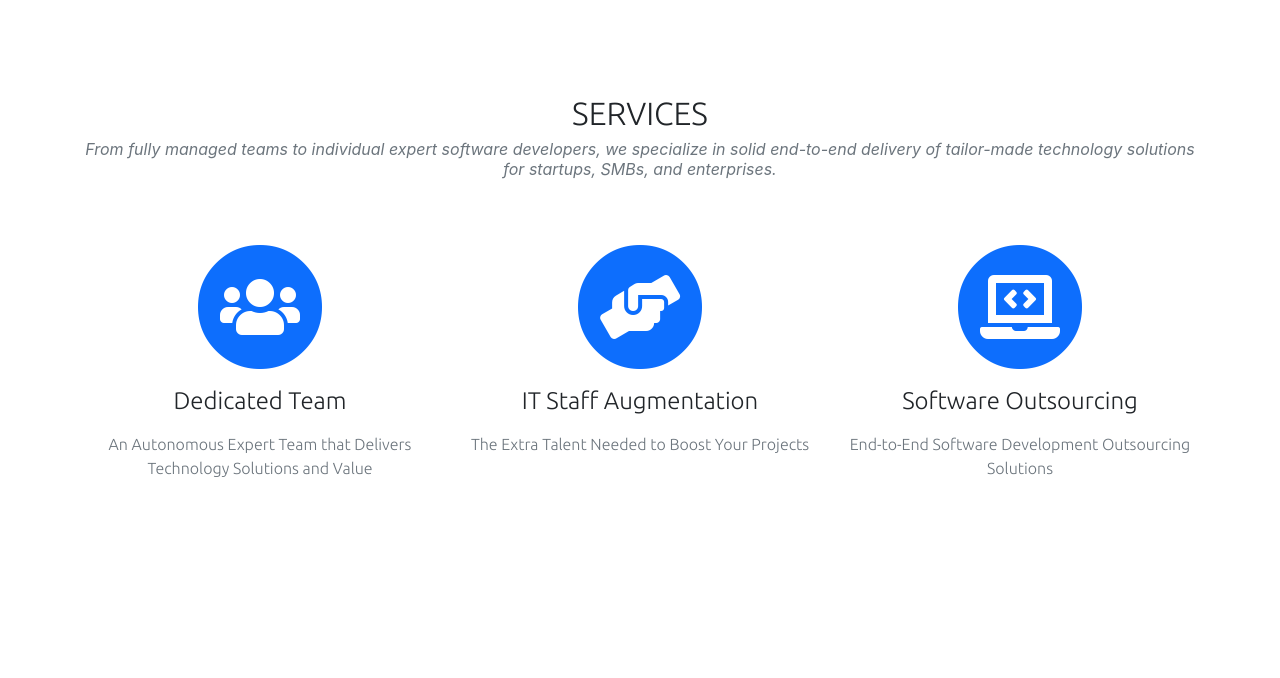
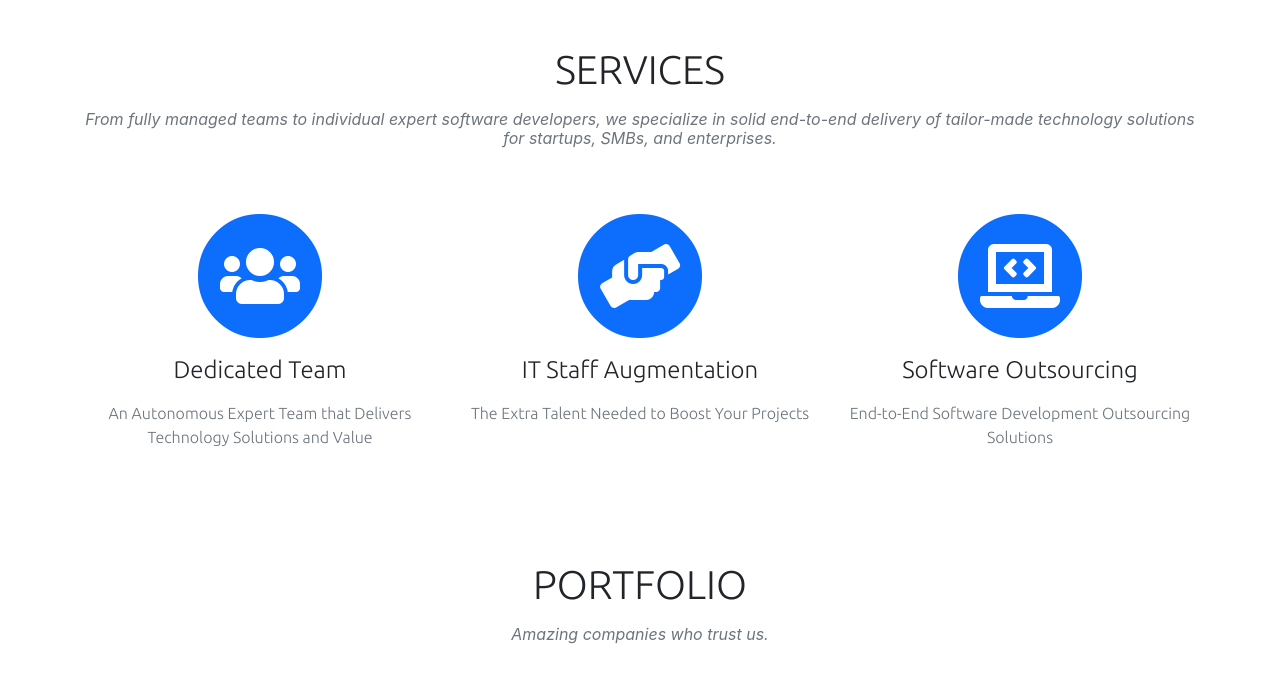
Before and after one commit to chendo098/Proyecto-Individual-AlvesRosendo, a plain HTML site: page index.html in a window 1280 px wide. Shown: the part 962-1640 px from the top of the page. Drawn offline with nearby package versions, Linux system fonts and the light colour scheme.

Commit message:
five commit

```diff
--- a/index.html
+++ b/index.html
@@ -107,7 +107,7 @@
   <section class="page-section" id="services">
     <div class="container">
       <div class="text-center">
-        <h2 class="section-headings text-uppercase">Services</h2>
+        <h2 class="section-heading text-uppercase">Services</h2>
         <h3 class="section-subheading text-muted">From fully managed teams to individual expert software developers, we
           specialize in solid end-to-end
           delivery of tailor-made technology solutions for startups, SMBs, and enterprises.</h3>
--- a/style.css
+++ b/style.css
@@ -100,7 +100,7 @@ a:hover {
 
 /* Services */
 .page-section {
-  padding: 6rem 0;
+  padding: 3rem 0;
 }
 .page-section h2.section-heading {
   font-size: 2.5rem;
```
